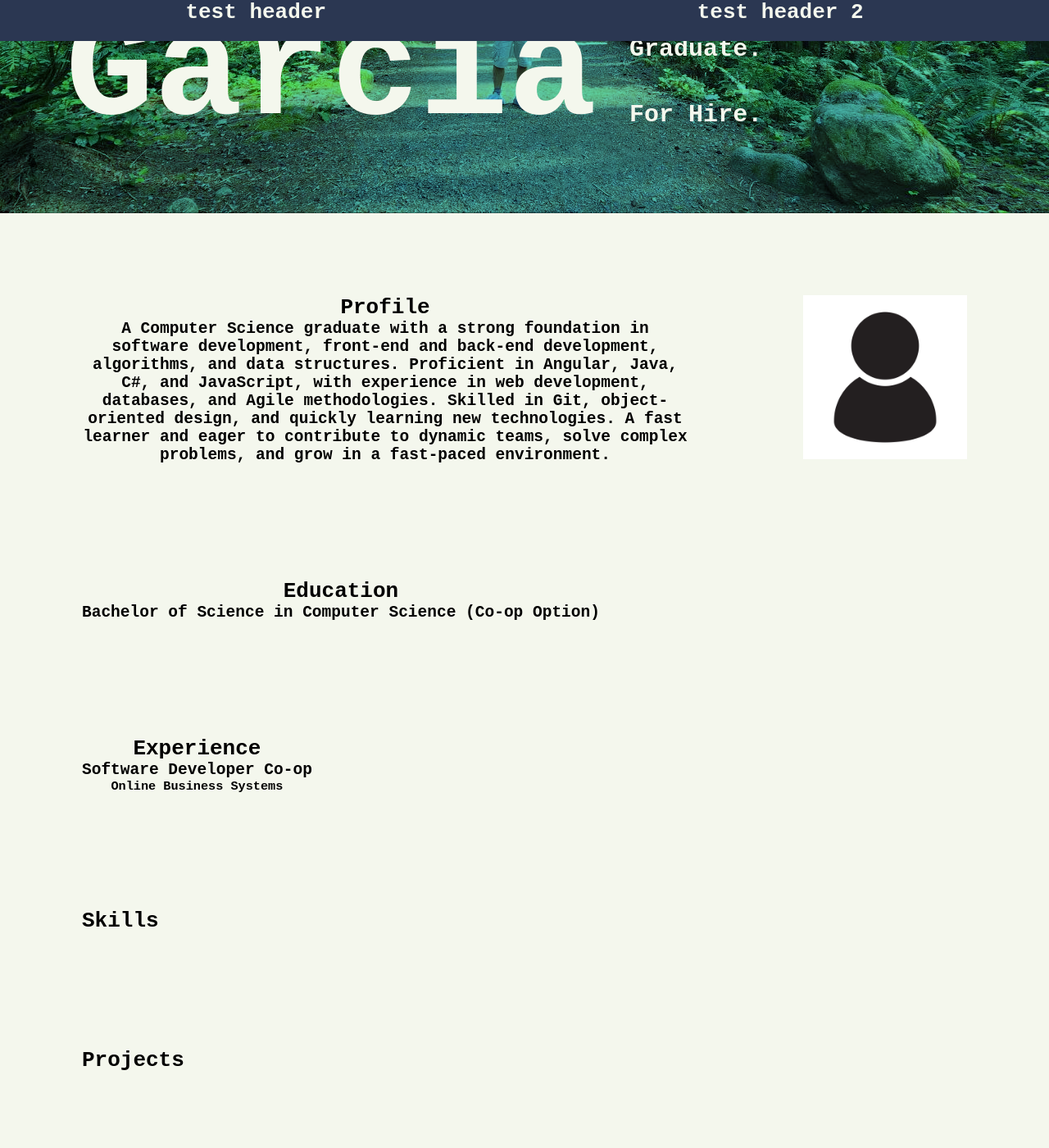
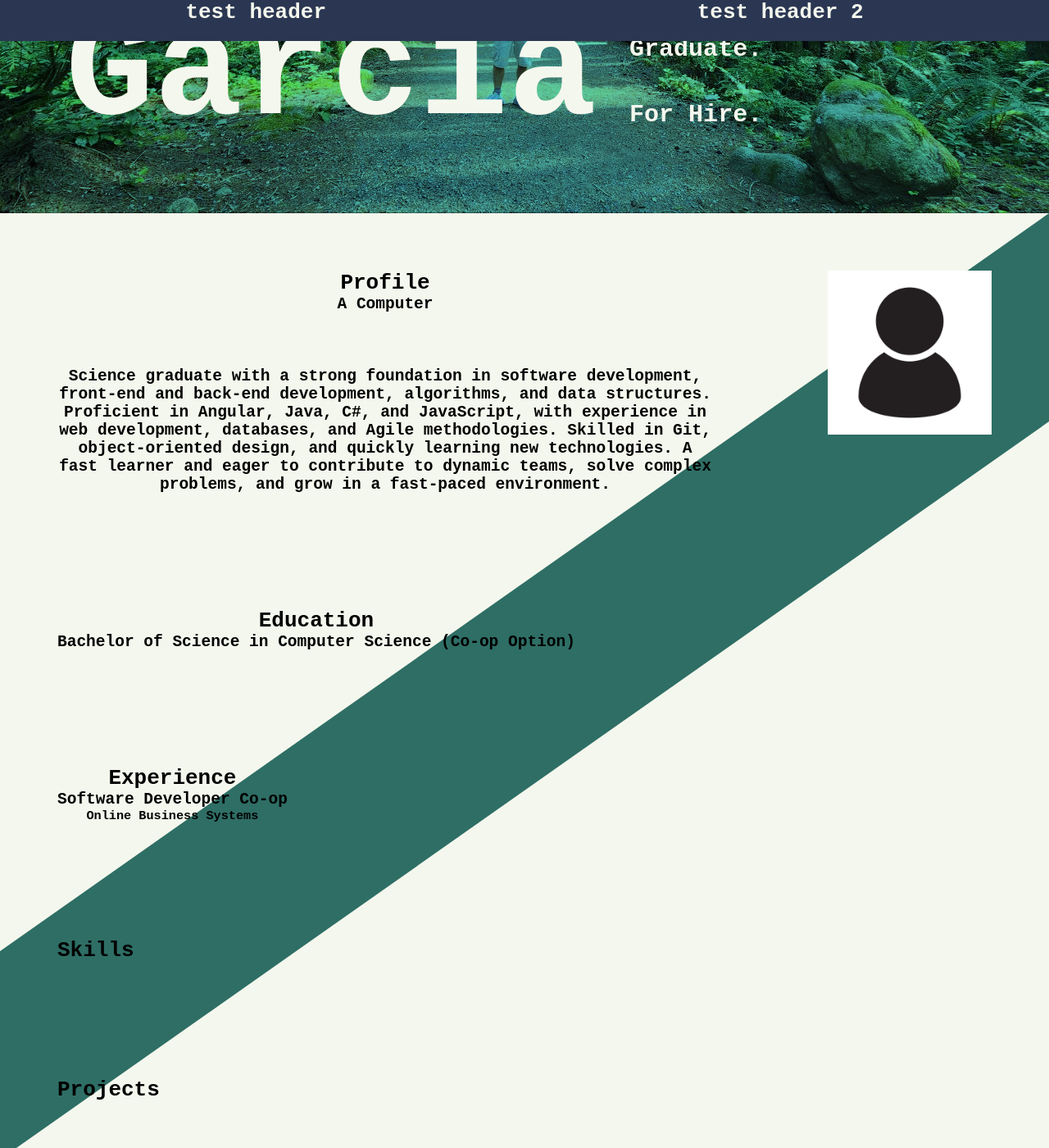
Before and after one commit to cgarcia2900/cgarcia2900.github.io, a Jekyll site: the page built from index.html, in a window 1280 px wide and 1400 px high, scrolled down 390 px. Shown: the whole window at 82% size. Built offline with Jekyll 4.4.1, drawn with Linux system fonts in a browser that asks for light colours.

Commit message:
created diagonal in center

```diff
--- a/_layouts/default.html
+++ b/_layouts/default.html
@@ -11,10 +11,13 @@
     {% include aboveTheFold.html %}
 
     <div id="page">
+        <div id="topTriangle"></div>
+        <div id="bottomTriangle"></div>
         <div id="body">
             {{ content }}
         </div>
     </div>
 
     {% include footer.html %}
+</div>
 </html>
--- a/_sass/header.scss
+++ b/_sass/header.scss
@@ -8,4 +8,5 @@
     top:0;
 
     height: 50px;
+    z-index: 1;
 }
--- a/assets/css/styles.scss
+++ b/assets/css/styles.scss
@@ -13,14 +13,37 @@
 }
 
 body {
-    background-color: var(--bgColour);
+    background-color: var(--mainColourDark);
     font-family: monospace;
     padding: 0px;
+    overflow-x: hidden;
 }
 
 #page {
-    padding: 30px;
+    position:relative;
     text-align: center;
+    width: 100%;
+}
+
+#topTriangle {
+    z-index: -1;
+	position: absolute;
+	width: 0;
+	height: 0;
+	border-left: 0px solid transparent;
+	border-right: 100vw solid transparent;
+	border-top: 900px solid var(--bgColour);
+}
+
+#bottomTriangle {
+    z-index: -1;
+	position: absolute;
+    bottom: 0;
+	width: 0;
+	height: 0px;
+	border-left: 100vw solid transparent;
+	border-right: 0px solid transparent;
+	border-bottom: 900px solid var(--bgColour);;
 }
 
 #profile {
--- a/index.html
+++ b/index.html
@@ -8,7 +8,7 @@ layout: default
     <div id="profile">
         <span>
             <h1>Profile</h1>
-            <h2>A Computer Science graduate with a strong foundation in software development, front-end and back-end development,  algorithms, and data structures. Proficient in Angular, Java, C#, and JavaScript, with experience in web development, databases, and Agile methodologies. Skilled in Git, object-oriented design, and quickly learning new technologies. A fast learner and eager to contribute to dynamic teams, solve complex problems, and grow in a fast-paced environment.</h2>
+            <h2>A Computer<br><br><br><br> Science graduate with a strong foundation in software development, front-end and back-end development,  algorithms, and data structures. Proficient in Angular, Java, C#, and JavaScript, with experience in web development, databases, and Agile methodologies. Skilled in Git, object-oriented design, and quickly learning new technologies. A fast learner and eager to contribute to dynamic teams, solve complex problems, and grow in a fast-paced environment.</h2>
         </span>
         <span>
             <img height="200" width="200" src="assets/icons/profile-icon-design-free-vector.jpg">
```
